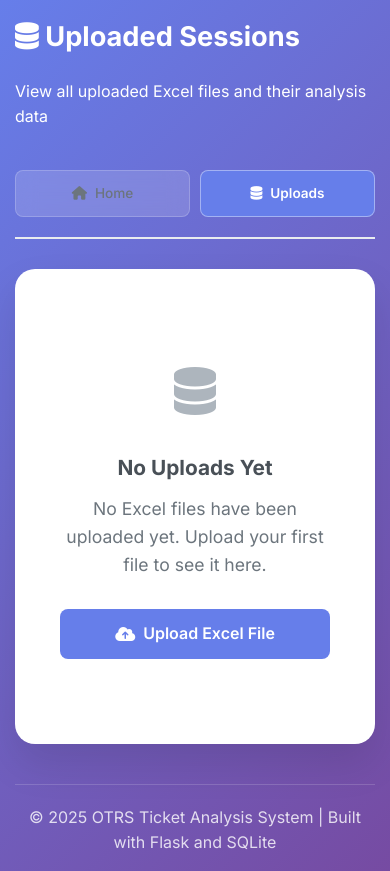
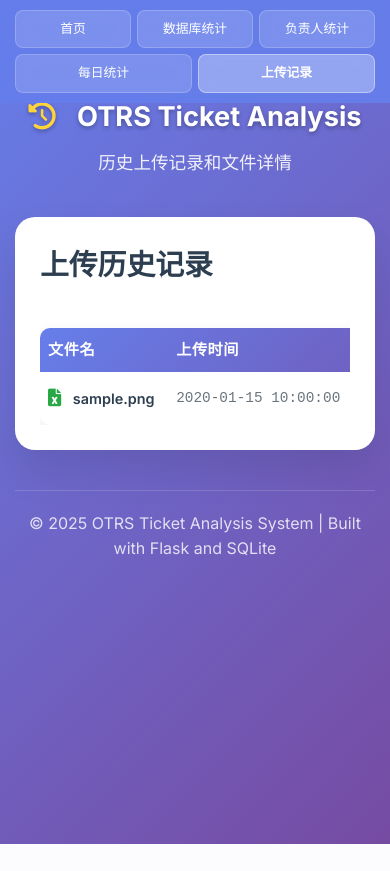
Before and after one commit to scaleflower/otrs-web, a Flask app: page /uploads in a window 390 px wide. After the commit the page ends 844 px from the top, so only its background shows below. Run offline with Flask 3, Linux system fonts and the light colour scheme; tables that the repository leaves empty hold one stand-in row (values such as "Sample post").

Commit message:
Fix upload functionality and unify navigation across all pages
- Convert uploads page from card layout to table layout
- Fix upload details page template errors (upload_session undefined)
- Update latest upload info API to use UploadDetail model
- Fix frontend JavaScript to match API response format
- Remove open tickets statistics from homepage upload info
- Add unified horizontal navigation bar to all pages (top-right corner)
- Use raw database time without timezone conversion
- Update Chinese localization for upload pages
- Add responsive design and CSS styling for table layouts

```diff
--- a/app.py
+++ b/app.py
@@ -33,19 +33,31 @@
 @app.route('/uploads')
 def view_uploads():
     """View all uploaded data sources"""
-    from models import OtrsTicket, db
-    data_sources = OtrsTicket.query.with_entities(
-        OtrsTicket.data_source,
-        db.func.count(OtrsTicket.id)
-    ).group_by(OtrsTicket.data_source).all()
-    return render_template('uploads.html', data_sources=data_sources)
+    from models import UploadDetail
+    upload_sessions = UploadDetail.query.order_by(UploadDetail.upload_time.desc()).all()
+    return render_template('uploads.html', upload_sessions=upload_sessions)
 
 @app.route('/upload/<filename>')
 def view_upload_details(filename):
     """View details of a specific upload file"""
-    from models import OtrsTicket
+    from models import OtrsTicket, UploadDetail
+
+    # Find the upload session for this filename
+    upload_session = UploadDetail.query.filter_by(filename=filename).first()
+
+    if not upload_session:
+        # If no UploadDetail record found, create a mock one for backward compatibility
+        upload_session = type('MockSession', (), {
+            'filename': filename,
+            'upload_time': None,
+            'record_count': 0,
+            'import_mode': 'Unknown'
+        })()
+
+    # Get tickets for this filename
     tickets = OtrsTicket.query.filter_by(data_source=filename).all()
-    return render_template('upload_details.html', filename=filename, tickets=tickets)
+
+    return render_template('upload_details.html', upload_session=upload_session, tickets=tickets)
 
 @app.route('/upload', methods=['POST'])
 def upload_file():
@@ -576,6 +588,47 @@
             'error': str(e)
         }), 500
 
+@app.route('/api/latest-upload-info')
+def api_latest_upload_info():
+    """Get information about the most recent upload"""
+    try:
+        from models import OtrsTicket, UploadDetail, db
+
+        # Get the latest upload from UploadDetail table
+        latest_upload_detail = UploadDetail.query.order_by(UploadDetail.upload_time.desc()).first()
+
+        if not latest_upload_detail:
+            return jsonify({
+                'success': True,
+                'has_data': False,
+                'message': '暂无上传记录'
+            })
+
+        # Get total count and open tickets count from OtrsTicket
+        total_count = OtrsTicket.query.count()
+        open_count = OtrsTicket.query.filter(OtrsTicket.closed_date.is_(None)).count()
+
+        # Format upload time using server time (no timezone conversion)
+        upload_time = latest_upload_detail.upload_time.strftime('%Y-%m-%d %H:%M:%S') if latest_upload_detail.upload_time else 'Unknown'
+
+        return jsonify({
+            'success': True,
+            'has_data': True,
+            'latest_upload': {
+                'filename': latest_upload_detail.filename,
+                'record_count': latest_upload_detail.record_count,
+                'upload_time': upload_time,
+                'total_records': total_count,
+                'open_tickets': open_count
+            }
+        })
+
+    except Exception as e:
+        return jsonify({
+            'success': False,
+            'error': str(e)
+        }), 500
+
 @app.route('/processing-status')
 def get_processing_status_route():
     """Get current processing status"""
--- a/static/css/style.css
+++ b/static/css/style.css
@@ -1522,6 +1522,131 @@
     }
 }
 
+/* Upload History Table Styles */
+.upload-history h2 {
+    font-size: 1.8rem;
+    margin-bottom: 25px;
+    color: #2c3e50;
+}
+
+.upload-table {
+    width: 100%;
+    border-collapse: collapse;
+    margin-top: 15px;
+    background: white;
+    border-radius: 10px;
+    overflow: hidden;
+    box-shadow: 0 5px 15px rgba(0,0,0,0.08);
+}
+
+.upload-table thead {
+    background: linear-gradient(135deg, #667eea 0%, #764ba2 100%);
+}
+
+.upload-table th {
+    color: white;
+    font-weight: 600;
+    padding: 15px 12px;
+    text-align: left;
+    font-size: 0.95rem;
+    letter-spacing: 0.5px;
+}
+
+.upload-table tbody tr {
+    border-bottom: 1px solid #e9ecef;
+    transition: all 0.3s ease;
+}
+
+.upload-table tbody tr:hover {
+    background-color: #f8f9fa;
+    transform: scale(1.01);
+}
+
+.upload-table tbody tr:last-child {
+    border-bottom: none;
+}
+
+.upload-table td {
+    padding: 15px 12px;
+    vertical-align: middle;
+    font-size: 0.9rem;
+}
+
+.filename-cell {
+    font-weight: 600;
+    color: #2c3e50;
+}
+
+.filename-cell i {
+    color: #28a745;
+    margin-right: 8px;
+    font-size: 1.1rem;
+}
+
+.time-cell {
+    color: #6c757d;
+    font-family: 'Courier New', monospace;
+    font-size: 0.85rem;
+}
+
+.count-cell {
+    color: #495057;
+    font-weight: 500;
+    text-align: center;
+}
+
+.mode-cell {
+    color: #6c757d;
+    font-style: italic;
+    text-align: center;
+}
+
+.actions-cell {
+    text-align: center;
+}
+
+.btn-sm {
+    padding: 8px 16px;
+    font-size: 0.85rem;
+    border-radius: 6px;
+}
+
+/* Responsive table */
+@media (max-width: 768px) {
+    .upload-table {
+        font-size: 0.8rem;
+    }
+
+    .upload-table th,
+    .upload-table td {
+        padding: 10px 8px;
+    }
+
+    .filename-cell {
+        max-width: 150px;
+        word-break: break-word;
+    }
+
+    .time-cell {
+        font-size: 0.75rem;
+    }
+
+    .btn-sm {
+        padding: 6px 12px;
+        font-size: 0.8rem;
+    }
+}
+
+@media (max-width: 480px) {
+    .table-container {
+        overflow-x: auto;
+    }
+
+    .upload-table {
+        min-width: 600px;
+    }
+}
+
 /* Utility Classes */
 .text-center {
     text-align: center;
--- a/templates/uploads.html
+++ b/templates/uploads.html
@@ -3,56 +3,79 @@
 <head>
     <meta charset="UTF-8">
     <meta name="viewport" content="width=device-width, initial-scale=1.0">
-    <title>Uploaded Sessions - OTRS Ticket Analysis System</title>
+    <title>Upload History - OTRS Ticket Analysis</title>
     <link rel="stylesheet" href="{{ url_for('static', filename='css/style.css') }}">
     <link href="https://cdnjs.cloudflare.com/ajax/libs/font-awesome/6.0.0/css/all.min.css" rel="stylesheet">
     <link href="https://fonts.googleapis.com/css2?family=Inter:wght@300;400;500;600;700&display=swap" rel="stylesheet">
 </head>
 <body>
     <div class="container">
+        <!-- Unified Navigation -->
+        <nav class="unified-nav">
+            <div class="nav-links">
+                <a href="{{ url_for('index') }}" class="nav-link">首页</a>
+                <a href="{{ url_for('database_page') }}" class="nav-link">数据库统计</a>
+                <a href="{{ url_for('responsible_stats') }}" class="nav-link">负责人统计</a>
+                <a href="{{ url_for('daily_statistics_page') }}" class="nav-link">每日统计</a>
+                <a href="{{ url_for('view_uploads') }}" class="nav-link active">上传记录</a>
+            </div>
+        </nav>
+
         <!-- Header -->
         <header class="header">
             <div class="header-content">
-                <h1><i class="fas fa-database"></i> Uploaded Sessions</h1>
-                <p>View all uploaded Excel files and their analysis data</p>
+                <div class="header-title">
+                    <h1><i class="fas fa-history"></i> OTRS Ticket Analysis</h1>
+                    <p>历史上传记录和文件详情</p>
+                </div>
             </div>
         </header>
-
-        <!-- Navigation -->
-        <nav class="nav">
-            <a href="/" class="nav-link"><i class="fas fa-home"></i> Home</a>
-            <a href="/uploads" class="nav-link active"><i class="fas fa-database"></i> Uploads</a>
-        </nav>
 
         <!-- Main Content -->
         <main class="main-content">
             {% if upload_sessions %}
-            <div class="upload-sessions">
-                <h2>Uploaded Excel Files</h2>
-                <div class="sessions-grid">
-                    {% for session in upload_sessions %}
-                    <div class="session-card">
-                        <div class="session-header">
-                            <h3>{{ session.filename }}</h3>
-                            <span class="session-time">{{ session.upload_time.strftime('%Y-%m-%d %H:%M:%S') }}</span>
-                        </div>
-                        <div class="session-info">
-                            <div class="info-item">
-                                <i class="fas fa-file-excel"></i>
-                                <span>{{ session.total_records }} records</span>
-                            </div>
-                            <div class="info-item">
-                                <i class="fas fa-id-card"></i>
-                                <span>Session: {{ session.session_id[:8] }}...</span>
-                            </div>
-                        </div>
-                        <div class="session-actions">
-                            <a href="/upload/{{ session.session_id }}" class="btn btn-primary">
-                                <i class="fas fa-eye"></i> View Details
-                            </a>
-                        </div>
-                    </div>
-                    {% endfor %}
+            <div class="upload-history">
+                <h2>上传历史记录</h2>
+                <div class="table-container">
+                    <table class="upload-table">
+                        <thead>
+                            <tr>
+                                <th>文件名</th>
+                                <th>上传时间</th>
+                                <th>记录数量</th>
+                                <th>导入模式</th>
+                                <th>操作</th>
+                            </tr>
+                        </thead>
+                        <tbody>
+                            {% for session in upload_sessions %}
+                            <tr>
+                                <td class="filename-cell">
+                                    <i class="fas fa-file-excel"></i>
+                                    {{ session.filename }}
+                                </td>
+                                <td class="time-cell">
+                                    {{ session.upload_time.strftime('%Y-%m-%d %H:%M:%S') }}
+                                </td>
+                                <td class="count-cell">
+                                    {{ session.record_count }}
+                                </td>
+                                <td class="mode-cell">
+                                    {% if session.import_mode %}
+                                        {{ session.import_mode }}
+                                    {% else %}
+                                        -
+                                    {% endif %}
+                                </td>
+                                <td class="actions-cell">
+                                    <a href="/upload/{{ session.filename }}" class="btn btn-sm btn-primary">
+                                        <i class="fas fa-eye"></i> 查看详情
+                                    </a>
+                                </td>
+                            </tr>
+                            {% endfor %}
+                        </tbody>
+                    </table>
                 </div>
             </div>
             {% else %}
@@ -60,10 +83,10 @@
                 <div class="empty-icon">
                     <i class="fas fa-database"></i>
                 </div>
-                <h3>No Uploads Yet</h3>
-                <p>No Excel files have been uploaded yet. Upload your first file to see it here.</p>
+                <h3>暂无上传记录</h3>
+                <p>还没有上传过Excel文件。请先上传文件来查看历史记录。</p>
                 <a href="/" class="btn btn-primary">
-                    <i class="fas fa-cloud-upload-alt"></i> Upload Excel File
+                    <i class="fas fa-cloud-upload-alt"></i> 上传Excel文件
                 </a>
             </div>
             {% endif %}
```
Also changed, not shown: static/js/script.js (+58 -0 lines), templates/database_stats.html (+0 -8 lines), templates/upload_details.html (+21 -13 lines).
